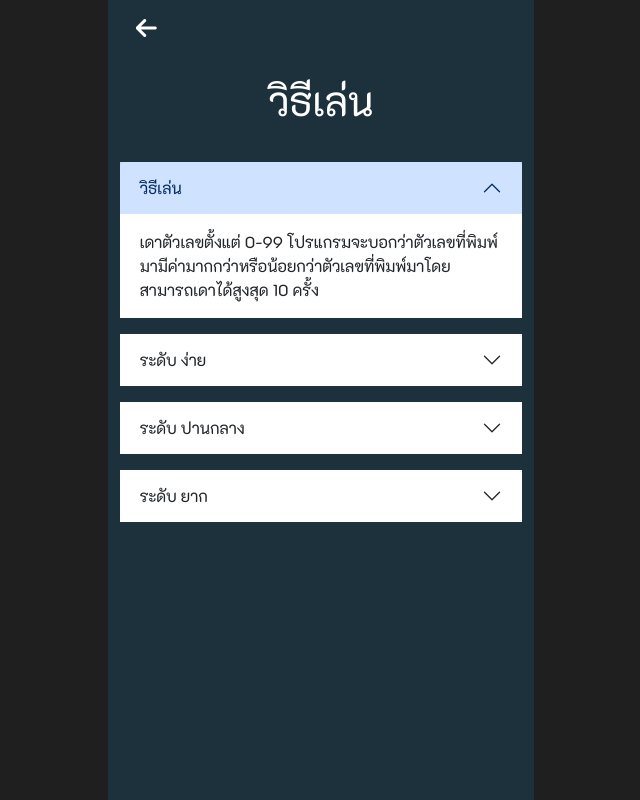
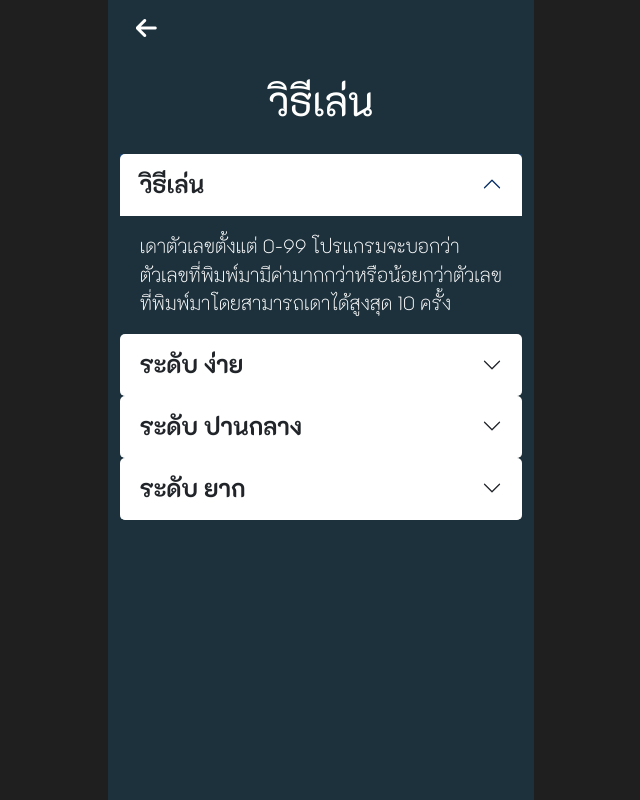
Before and after one commit to AnemoneTK/React-TenAnswers-V.2, a React (Vite) app: page / in a window 1280 px wide. Both pictures are taken after a click on the button "วิธีเล่น". Shown: the whole page, without its empty margins (319-959 px from the left). Built offline with nearby package versions, Linux system fonts and the light colour scheme.

Commit message:
[ADD]-add dropdown style

```diff
--- a/src/components/Page/Tutorial/BsAccordion.jsx
+++ /dev/null
@@ -1,37 +0,0 @@
-import { Accordion } from "react-bootstrap";
-
-function BsAccordion({num}) {
-  return (
-    <>
-    <Accordion className="py-2">
-        <Accordion.Item eventKey="0" className="border border-0 rounded-0">
-          <Accordion.Header>{TutorialList[num].head}</Accordion.Header>
-          <Accordion.Body>
-          {TutorialList[num].body}
-          </Accordion.Body>
-        </Accordion.Item>
-    </Accordion>
-    </>
-  );
-}
-
-const TutorialList = [
-  {
-    head:'วิธีเล่น',
-    body: 'เดาตัวเลขตั้งแต่ 0-99 โปรแกรมจะบอกว่าตัวเลขที่พิมพ์มามีค่ามากกว่าหรือน้อยกว่าตัวเลขที่พิมพ์มาโดยสามารถเดาได้สูงสุด 10 ครั้ง'
-  },
-  {
-    head:'ระดับ ง่าย',
-    body: 'แสดงตัวเลขที่พิมพ์ทั้งหมด บอกขนาดของตัวเลข'
-  },
-  {
-    head:'ระดับ ปานกลาง',
-    body: 'แสดงตัวเลขที่พิมพ์ล่าสุด บอกขนาดของตัวเลข'
-  },
-  {
-    head:'ระดับ ยาก',
-    body: 'ไม่แสดงตัวเลขที่พิมพ์ ไม่บอกขนาดของตัวเลข ใช้ดวง 100%'
-  }
-]
-
-export default BsAccordion;
--- /dev/null
+++ b/src/components/Tutorial/Dropdown/BsAccordion.jsx
@@ -0,0 +1,34 @@
+import { Accordion } from "react-bootstrap";
+import "./style.css";
+
+function BsAccordion({ num }) {
+  return (
+    <Accordion className="box">
+      <Accordion.Item eventKey="0"  className="item">
+        <Accordion.Header className="head">{TutorialList[num].head}</Accordion.Header>
+        <Accordion.Body className="body">{TutorialList[num].body}</Accordion.Body>
+      </Accordion.Item>
+    </Accordion>
+  );
+}
+
+const TutorialList = [
+  {
+    head: "วิธีเล่น",
+    body: "เดาตัวเลขตั้งแต่ 0-99 โปรแกรมจะบอกว่าตัวเลขที่พิมพ์มามีค่ามากกว่าหรือน้อยกว่าตัวเลขที่พิมพ์มาโดยสามารถเดาได้สูงสุด 10 ครั้ง",
+  },
+  {
+    head: "ระดับ ง่าย",
+    body: "แสดงตัวเลขที่พิมพ์ทั้งหมด บอกขนาดของตัวเลข",
+  },
+  {
+    head: "ระดับ ปานกลาง",
+    body: "แสดงตัวเลขที่พิมพ์ล่าสุด บอกขนาดของตัวเลข",
+  },
+  {
+    head: "ระดับ ยาก",
+    body: "ไม่แสดงตัวเลขที่พิมพ์ ไม่บอกขนาดของตัวเลข ใช้ดวง 100%",
+  },
+];
+
+export default BsAccordion;
--- /dev/null
+++ b/src/components/Tutorial/Dropdown/style.css
@@ -0,0 +1,29 @@
+.accordion .item {
+    border: 0;
+    border-radius: 0;
+    background-color: transparent;
+}
+.accordion .item .head button{
+    background-color: var(--white);
+    font-size: 1.5rem;
+    font-weight: 700;
+    color: var(--primary);
+    border-radius: 0;
+    border-bottom: 1px solid var(--white);
+}
+
+.accordion .item .head button::after{
+    transition: all .5s ease;
+}
+
+button .accordion-button{
+    color: var(--white);
+}
+
+.accordion .item .body{
+    color: var(--white);
+    border-radius: 0;
+    font-size: 1.2rem;
+    font-weight: 200;
+    padding: 20px auto;
+}
--- a/src/components/Page/Tutorial/Tutorial.jsx
+++ b/src/components/Tutorial/Tutorial.jsx
@@ -1,5 +1,6 @@
-import TopNav from "../../TopNav/TopNav";
-import BsAccordion from "./BsAccordion";
+import TopNav from "../TopNav/TopNav";
+import BsAccordion from "./Dropdown/BsAccordion";
+
 
 function Tutorial() {
   return (
```
Also changed, not shown: src/App.jsx (+4 -3 lines), src/components/Homepage/Homepage.jsx (renamed from src/components/Page/Homepage/Homepage.jsx, +6 -5 lines).
